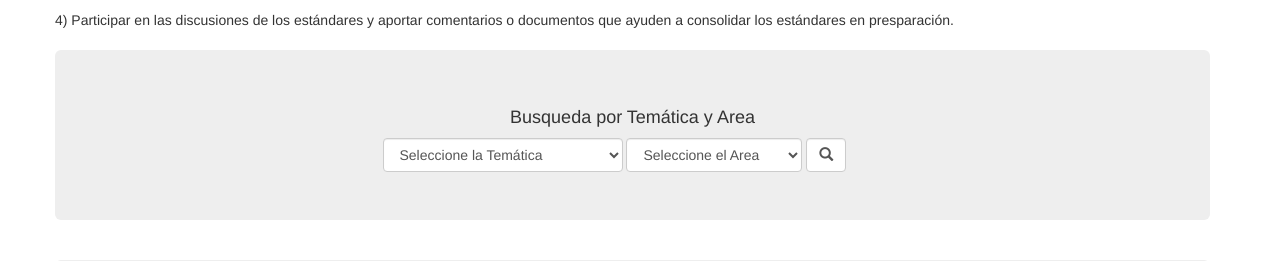
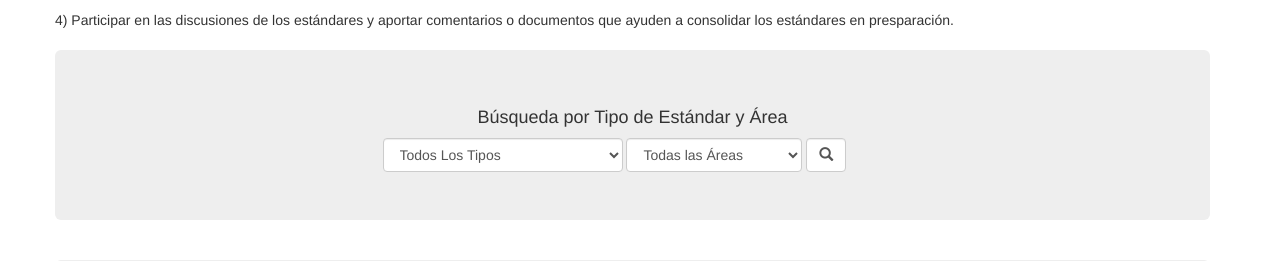
Before and after one commit to fgonzalezf/Django_Estandares_V2, a Django app: page /EstandaresSGC/ in a window 1280 px wide. Shown: the part 445-706 px from the top of the page. Run offline with Django 3.2, Linux system fonts and the light colour scheme; some libraries are stand-ins or nearby versions.

Commit message:
Cambios 15/01/2016

```diff
--- a/Estandares/views.py
+++ b/Estandares/views.py
@@ -46,11 +46,15 @@ def FormularioConsultaView(request):
             asunto= "Consulta Pública :".decode('utf-8') +cd['codigo']+" " + cd['nombre']
             contenido= "Mensaje de: " +cd['contibuidor'] + " Correo Electronico: " + cd['correo'] + " Comentario: " +cd['comentario']
 
-            attach = request.FILES['adjunto']
-            if attach:
-                email = EmailMessage(asunto, contenido , to=['pachecofgf@gmail.com'])
+
+
+            email = EmailMessage(asunto, contenido , to=['jescallon@sgc.gov.co'])
+            try:
+                attach = request.FILES['adjunto']
                 email.attach(attach.name, attach.read(), attach.content_type)
-                email.send()
+            except:
+                pass
+            email.send()
             return render(request, 'successfully.html', {'form': form})
     else:
         Documentos= Documento.objects.filter(codigo__contains=request.GET['consulta'])
--- a/templates/Busqueda.html
+++ b/templates/Busqueda.html
@@ -47,12 +47,12 @@
             <td>{{ doc.fechaPublicacion }}</td>
            <td>{{ doc.vigencia }}</td>
            <td>{% for version in ver %}
-               <a href="{{ version.url }}" >"Ver_"{{ version.nombre }}__{{ version.fecha }}</a></BR>
+               <a href="{{ version.url }}" download >"Ver_"{{ version.nombre }}__{{ version.fecha }} </a></BR>
                 {% endfor %}
 
                </td>
            <td>{% if doc.discusion == "SI" %} <a method="get" href={% url 'Formulario_Consulta_publica' %}?consulta={{ doc.codigo }}>Ver Consulta Publica </a>  {% else %} NO {% endif %}</td>
-           <td><a href="{{ doc.url }}">Descarga </a> </td>
+           <td><a href="{{ doc.url }}" download>Descarga </a> </td>
         </tr>
             {% endfor %}
 
--- a/templates/base.html
+++ b/templates/base.html
@@ -112,14 +112,14 @@
            {% block Contenido%}
                <div class="jumbotron"  style="margin:0 auto 0 auto" >
                     <div class="row" style="margin:0 auto 0 auto ; width: 500px;">
-                        <h4 style="text-align: center">Busqueda por Temática y Area </h4>
+                        <h4 style="text-align: center">Búsqueda por Tipo de Estándar y Área </h4>
                         <form class="form-inline" role="form" action="{% url 'Consulta' %}" method="post" >
                             {% csrf_token %}
 
                           <div class="form-group">
                             <div class="form-group">
                             <select class="form-control" name="Tematica">
-                              <option value="" selected="selected">Seleccione la Temática</option>
+                              <option value="" selected="selected">Todos Los Tipos</option>
                               <option value="MANUAL">Manuales</option>
                               <option value="PROCESO">Procesos</option>
                               <option value="PROCEDIMIENTO">Procedimientos y Estándares</option>
@@ -131,7 +131,7 @@
                           </div>
                               <div class="form-group">
                             <select class="form-control" name="Area">
-                              <option value="" selected="selected">Seleccione el Area</option>
+                              <option value="" selected="selected">Todas las Áreas</option>
                               <option value="HIDROCARBUROS">Hidrocarburos</option>
                               <option value="LABORATORIOS">Laboratorios</option>
                               <option value="NUCLEARES">Asuntos Nucleares</option>
--- a/templates/consulta.html
+++ b/templates/consulta.html
@@ -50,12 +50,12 @@
             <td>{{ doc.fechaPublicacion }}</td>
            <td>{{ doc.vigencia }}</td>
            <td>{% for version in ver %}
-               <a href="{{ version.url }}" >"Ver_"{{ version.nombre }}__{{ version.fecha }}</a></BR>
+               <a href="{{ version.url }}" download>"Ver_"{{ version.nombre }}__{{ version.fecha }}</a></BR>
                 {% endfor %}
 
                </td>
            <td>{% if doc.discusion == "SI" %} <a  method="get" href={% url 'Formulario_Consulta_publica' %}?consulta={{ doc.codigo }}>Ver Consulta Publica </a>  {% else %} NO {% endif %}</td>
-           <td><a href="{{ doc.url }}">Descarga </a> </td>
+           <td><a href="{{ doc.url }}" download>Descarga </a> </td>
         </tr>
             {% endfor %}
 
--- a/templates/docConsulta.html
+++ b/templates/docConsulta.html
@@ -56,12 +56,12 @@
             <td>{{ doc.fechaPublicacion }}</td>
            <td>{{ doc.vigencia }}</td>
            <td>{% for version in ver %}
-               <a href="{{ version.url }}" >"Ver_"{{ version.nombre }}__{{ version.fecha }}</a></BR>
+               <a href="{{ version.url }}" download>"Ver_"{{ version.nombre }}__{{ version.fecha }}</a></BR>
                 {% endfor %}
 
                </td>
            <td>{% if doc.discusion == "SI" %} <a method="get" href={% url 'Formulario_Consulta_publica' %}?consulta={{ doc.codigo }}>Ver Consulta Publica </a>  {% else %} NO {% endif %}</td>
-           <td><a href="{{ doc.url }}">Descarga </a> </td>
+           <td><a href="{{ doc.url }} " download>Descarga </a> </td>
         </tr>
             {% endfor %}
 
```
